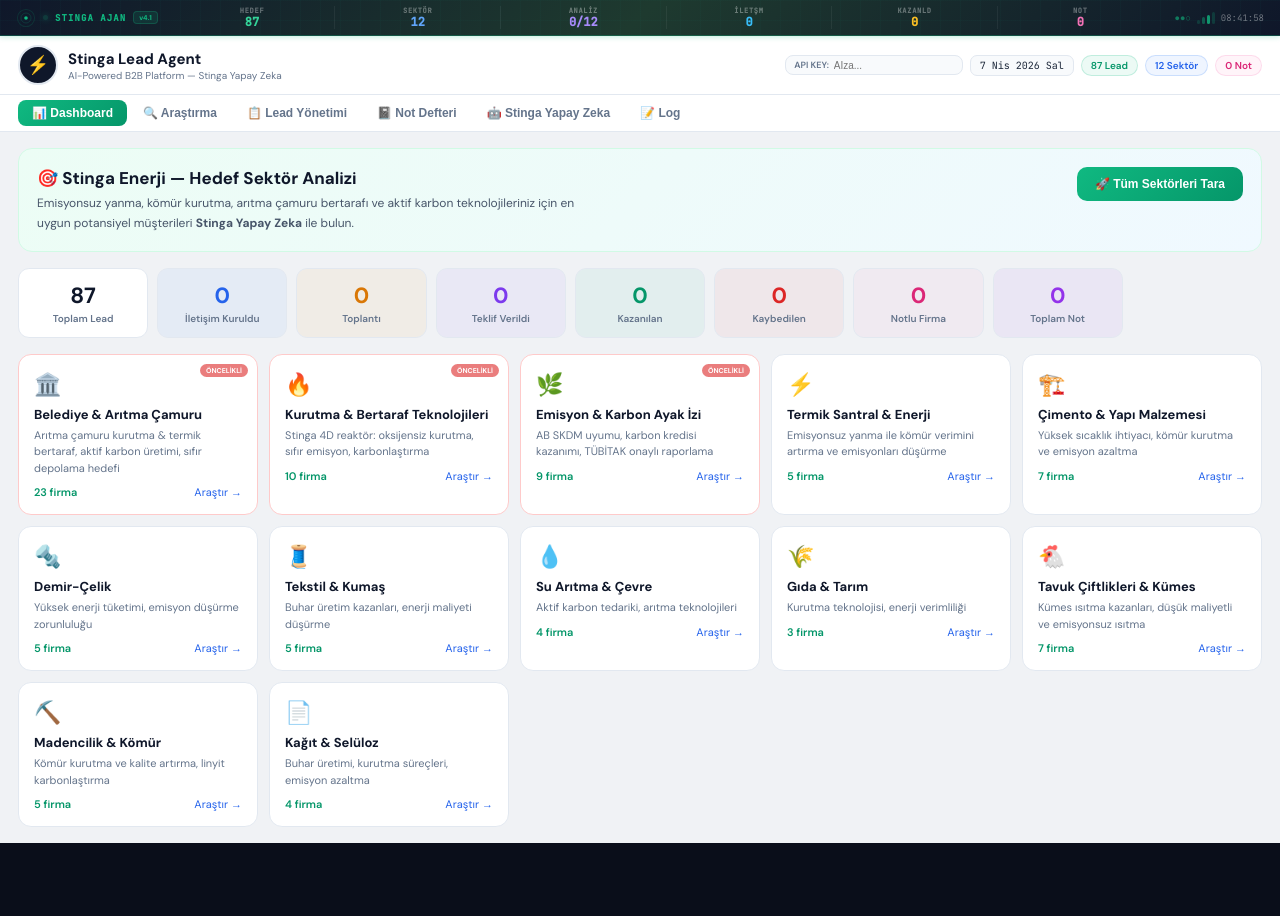
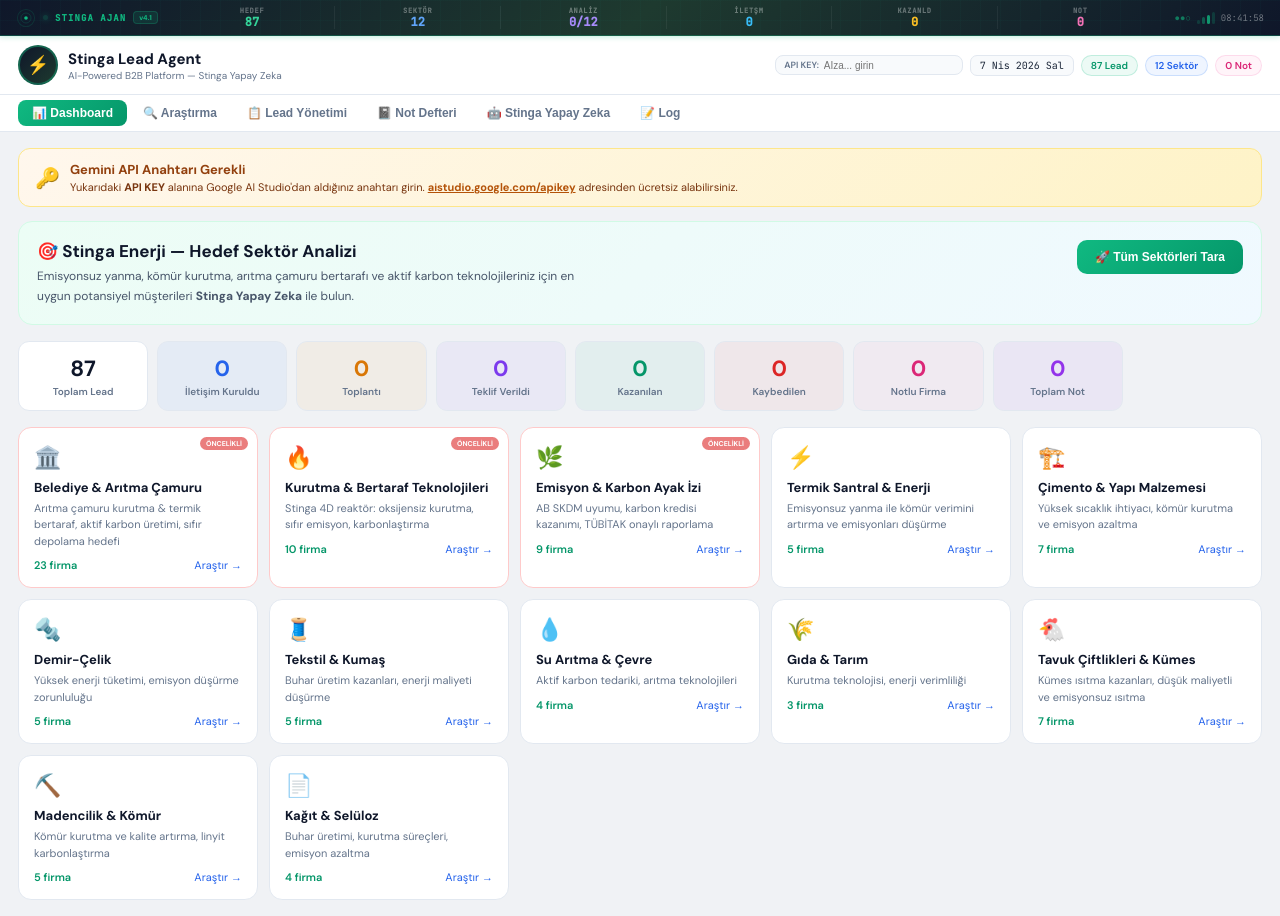
Before and after one commit to srkngzdmr/stinga-lead-agent, a React (Vite) app: page / in a window 1280 px wide. Before the commit the page ends 843 px from the top, so only its background shows below. Built offline with nearby package versions, Linux system fonts and the light colour scheme.

Commit message:
Update App.jsx

```diff
--- a/src/App.jsx
+++ b/src/App.jsx
@@ -10,7 +10,7 @@
 
 // ⚠️ Buraya kendi Gemini API anahtarınızı girin
 const GEMINI_API_KEY = "YOUR_GEMINI_API_KEY_HERE";
-const GEMINI_MODEL   = "gemini-2.5-flash-preview-05-20";
+const GEMINI_MODEL   = "gemini-2.0-flash";
 
 // ─── Gemini Doğrudan API Çağrısı ────────────────────────────
 const callGemini = async (prompt, systemInstruction = "") => {
@@ -274,16 +274,35 @@
   // Gemini çağrısı — aktif API key kullanır
   const gemini = useCallback(async (prompt, system = "") => {
     const key = activeApiKey || GEMINI_API_KEY;
-    const url = `https://generativelanguage.googleapis.com/v1beta/models/${GEMINI_MODEL}:generateContent?key=${key}`;
+    if (!key || key === "YOUR_GEMINI_API_KEY_HERE") {
+      throw new Error("API anahtarı girilmedi. Header'daki 'API KEY' alanına Gemini anahtarınızı girin.");
+    }
+    // Model sıralaması: önce 2.0-flash, hata alırsa 1.5-flash
+    const models = ["gemini-2.0-flash", "gemini-1.5-flash"];
+    let lastErr = null;
+    for (const model of models) {
+      const url = `https://generativelanguage.googleapis.com/v1beta/models/${model}:generateContent?key=${key}`;
       const body = {
         contents: [{ role: "user", parts: [{ text: prompt }] }],
         ...(system ? { systemInstruction: { parts: [{ text: system }] } } : {}),
         generationConfig: { temperature: 0.7, maxOutputTokens: 2048 },
       };
+      try {
         const res = await fetch(url, { method: "POST", headers: { "Content-Type": "application/json" }, body: JSON.stringify(body) });
-    if (!res.ok) { const e = await res.text(); throw new Error(`Gemini ${res.status}: ${e.slice(0, 200)}`); }
+        if (!res.ok) {
+          const e = await res.text();
+          lastErr = new Error(`${model} → ${res.status}: ${e.slice(0, 150)}`);
+          continue; // sonraki modeli dene
+        }
         const data = await res.json();
-    return data?.candidates?.[0]?.content?.parts?.[0]?.text || "Yanıt alınamadı.";
+        const text = data?.candidates?.[0]?.content?.parts?.[0]?.text;
+        if (!text) throw new Error("Boş yanıt");
+        return text;
+      } catch (err) {
+        lastErr = err;
+      }
+    }
+    throw lastErr || new Error("Tüm modeller başarısız oldu");
   }, [activeApiKey]);
 
   // ─── Auto-scan ──────────────────────────────────────────────
@@ -550,7 +569,7 @@
       {/* ── HEADER ── */}
       <header style={{ background: "#fff", borderBottom: "1px solid #e2e8f0", padding: "9px 18px", display: "flex", alignItems: "center", justifyContent: "space-between", flexWrap: "wrap", gap: 8 }}>
         <div style={{ display: "flex", alignItems: "center", gap: 10 }}>
-          <div style={{ width: 40, height: 40, borderRadius: "50%", border: "2px solid #e2e8f0", overflow: "hidden", background: "#0f172a", display: "flex", alignItems: "center", justifyContent: "center", flexShrink: 0 }}>
+          <div style={{ width: 40, height: 40, borderRadius: "50%", border: "2px solid rgba(16,185,129,0.4)", background: "linear-gradient(135deg,#0f172a,#1e3a2f)", display: "flex", alignItems: "center", justifyContent: "center", flexShrink: 0 }}>
             <span style={{ fontSize: 18 }}>⚡</span>
           </div>
           <div>
@@ -566,11 +585,11 @@
               value={apiKeyInput}
               onChange={e => setApiKeyInput(e.target.value)}
               onBlur={() => { if (apiKeyInput.trim()) { setActiveApiKey(apiKeyInput.trim()); addLog("🔑 API anahtarı güncellendi"); } }}
-              placeholder="AIza..."
-              type="password"
-              style={{ width: 120, background: "transparent", border: "none", fontSize: 10, outline: "none", color: "#0f172a" }}
+              onKeyDown={e => { if (e.key === "Enter" && apiKeyInput.trim()) { setActiveApiKey(apiKeyInput.trim()); addLog("🔑 API anahtarı güncellendi"); } }}
+              placeholder="AIza... girin"
+              style={{ width: 130, background: "transparent", border: "none", fontSize: 10, outline: "none", color: "#0f172a", letterSpacing: apiKeyInput ? "0.08em" : "normal" }}
             />
-            {activeApiKey && activeApiKey !== GEMINI_API_KEY && <span style={{ fontSize: 8, color: "#10b981", fontWeight: 700 }}>✓</span>}
+            {activeApiKey && activeApiKey !== GEMINI_API_KEY && <span style={{ fontSize: 8, color: "#10b981", fontWeight: 700 }}>✓ AKTİF</span>}
           </div>
           <div style={{ background: "#f8fafc", border: "1px solid #e2e8f0", padding: "3px 9px", borderRadius: 7, fontSize: 10, fontFamily: "'JetBrains Mono',monospace" }}>
             {clock.toLocaleDateString("tr-TR", { weekday: "short", year: "numeric", month: "short", day: "numeric" })}
@@ -610,6 +629,18 @@
         {/* DASHBOARD */}
         {activeTab === "dashboard" && (
           <div className="fade-up">
+
+            {/* API Key Uyarısı */}
+            {(!activeApiKey || activeApiKey === "YOUR_GEMINI_API_KEY_HERE") && (
+              <div style={{ background: "linear-gradient(135deg,#fff7ed,#fef3c7)", border: "1px solid #fde68a", borderRadius: 12, padding: "12px 16px", marginBottom: 14, display: "flex", alignItems: "center", gap: 10 }}>
+                <span style={{ fontSize: 20 }}>🔑</span>
+                <div>
+                  <div style={{ fontSize: 13, fontWeight: 700, color: "#92400e" }}>Gemini API Anahtarı Gerekli</div>
+                  <div style={{ fontSize: 11, color: "#78350f", marginTop: 2 }}>Yukarıdaki <strong>API KEY</strong> alanına Google AI Studio'dan aldığınız anahtarı girin. <a href="https://aistudio.google.com/apikey" target="_blank" rel="noreferrer" style={{ color: "#b45309", fontWeight: 700 }}>aistudio.google.com/apikey</a> adresinden ücretsiz alabilirsiniz.</div>
+                </div>
+              </div>
+            )}
+
             <div style={{ background: "linear-gradient(135deg,#ecfdf5,#f0f9ff)", border: "1px solid #d1fae5", borderRadius: 14, padding: 18, marginBottom: 16, display: "flex", justifyContent: "space-between", alignItems: "flex-start", flexWrap: "wrap", gap: 12 }}>
               <div style={{ flex: 1, minWidth: 240 }}>
                 <h2 style={{ fontSize: 17, fontWeight: 700, marginBottom: 5, color: "#0f172a" }}>🎯 Stinga Enerji — Hedef Sektör Analizi</h2>
```
Lines whose indentation alone changed are shown as unchanged.
